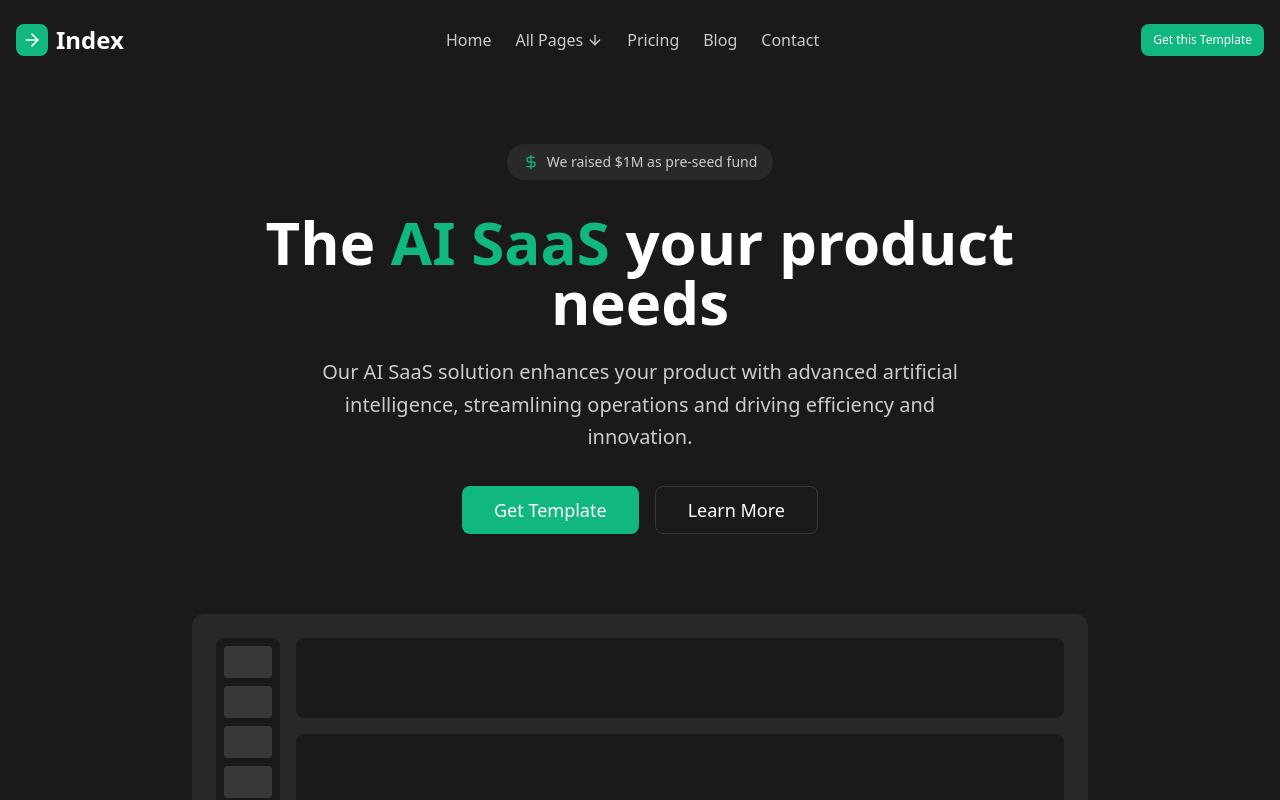
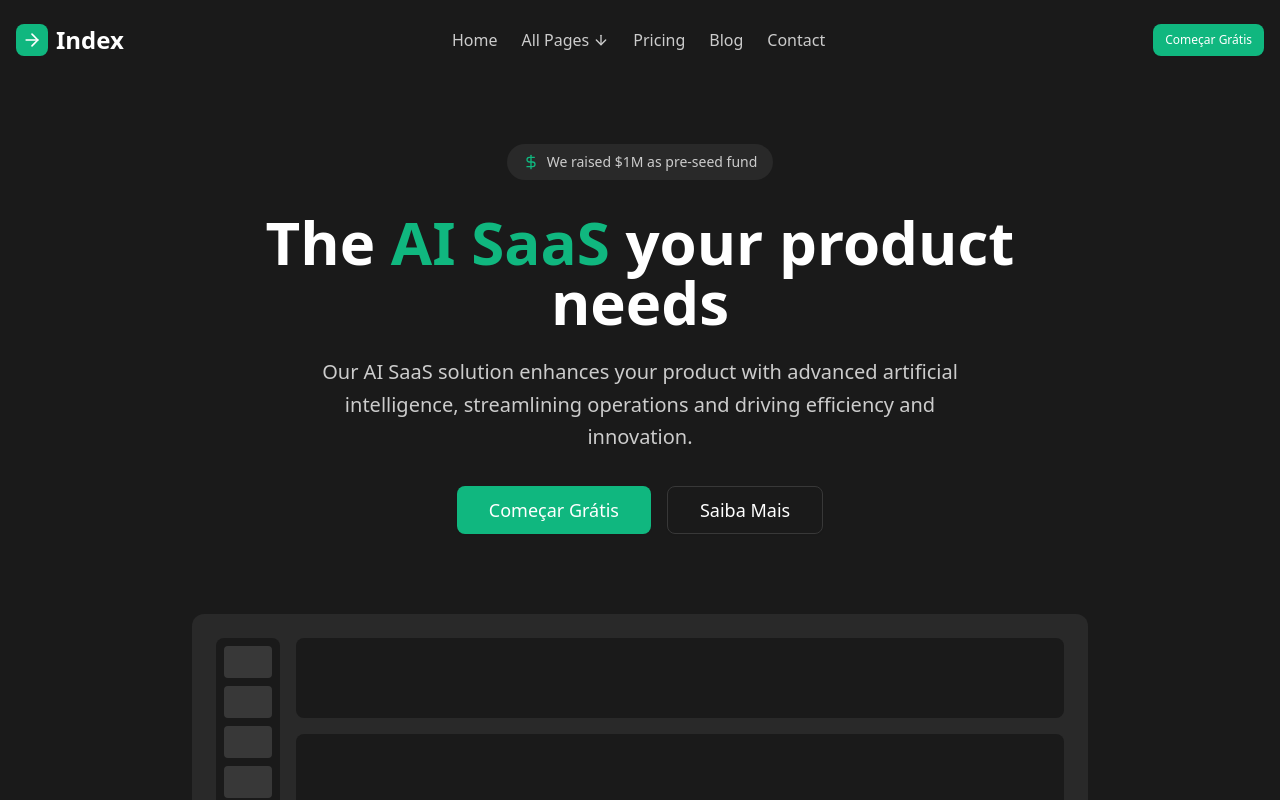
Before and after one commit to andersonDias89/saas-whats-leads-users, a Next.js app: page / in a window 1280 px wide. Shown: the top 800 px of the page. Built offline with nearby package versions, Linux system fonts and the light colour scheme.

Commit message:
Atualiza textos do botão na seção Hero para português, melhorando a acessibilidade e a experiência do usuário. As mudanças incluem a tradução de "Get this Template" para "Começar Grátis" e "Get Template" para "Começar Grátis", além de "Learn More" para "Saiba Mais".

```diff
--- a/src/components/landing/hero.tsx
+++ b/src/components/landing/hero.tsx
@@ -51,7 +51,7 @@ export function Hero() {
           </div>
           <Link href="/register">
             <Button variant="default" size="sm">
-              Get this Template
+              Começar Grátis
             </Button>
           </Link>
         </nav>
@@ -81,12 +81,12 @@ export function Hero() {
           <div className="flex flex-col sm:flex-row gap-4 justify-center mb-20">
             <Link href="/register">
               <Button size="lg" className="text-lg px-8 py-3">
-                Get Template
+                Começar Grátis
               </Button>
             </Link>
             <Link href="/about">
               <Button variant="outline" size="lg" className="text-lg px-8 py-3">
-                Learn More
+                Saiba Mais
               </Button>
             </Link>
           </div>
```
